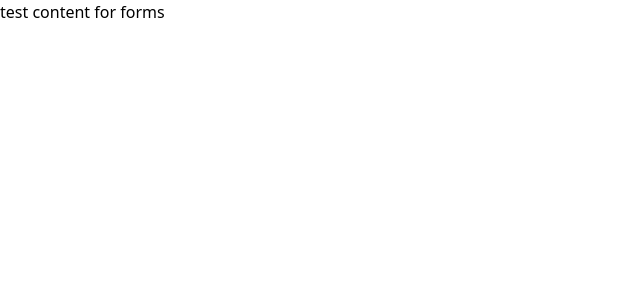
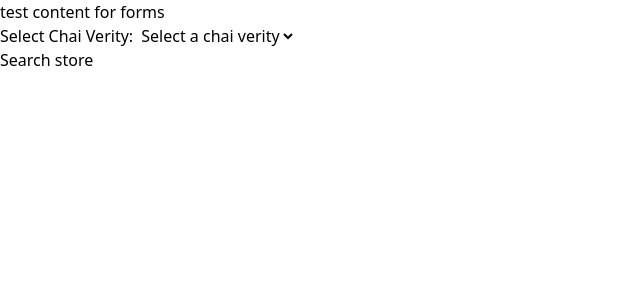
Before and after one commit to Sufiyanahmad325/Django, a Django app: page /myApp/chai_stores/ in a window 1280 px wide. Shown: the top 300 px of the page, without its empty margins (0-640 px from the left). Run offline with Django 5.2, Linux system fonts and the light colour scheme; data comes from the database, SQL or seed files in the repository; both versions use the stored data as it was after the commit; some libraries are stand-ins or nearby versions.

Commit message:
fixed some bugs

```diff
--- /dev/null
+++ b/myApp/forms.py
@@ -0,0 +1,8 @@
+from django import forms
+from .models import chaiVerity, chaiReview, Store, chaiCertificate
+
+
+class chaiVerityForm(forms.Form):
+    chai_Verity = forms.ModelChoiceField(queryset=chaiVerity.objects.all(), label='Select Chai Verity', empty_label='Select a chai verity')
+    # chai_Verity = forms.CharField() # ye ha pe hamne chai_Verity field ko CharField ke roop me define kiya hai taki user ko ek text input field mile jisme wo chai veriety ka naam type kar sakein
+    # chai_verity = forms.CharField()
--- a/myApp/templates/myApp/chai_stores.html
+++ b/myApp/templates/myApp/chai_stores.html
@@ -5,4 +5,21 @@
 
 test content for forms
 
+<form action="" method="POST">
+    {% csrf_token %}
+    {{form}}
+    <button type="submit">Search store</button>
+</form>
+
+{% if stores %}
+    <h2>Stores with selected chai veriety:</h2>
+    <ul>
+        {% for store in stores %}
+            <li>{{ store.name }}</li>
+        {% endfor %}
+    </ul>
+{% elif stores is not None %}
+    <p>No stores found for the selected chai veriety.</p>
+{% endif %}
+
 {% endblock %}
--- a/myApp/views.py
+++ b/myApp/views.py
@@ -1,6 +1,7 @@
 from django.shortcuts import render
-from .models import chaiVerity # yeha pe hamne chaiVerity model ko import kiya hai taki ham usko views me use kar sakein
+from .models import chaiVerity , Store # yeha pe hamne chaiVerity model ko import kiya hai taki ham usko views me use kar sakein
 from django.shortcuts import get_object_or_404 # yeha pe hamne get_object_or_404 function ko import kiya hai taki ham usko views me use kar sakein
+from .forms import chaiVerityForm # yeha pe hamne chaiVerityForm form ko import kiya hai taki ham usko views me use kar sakein
 
 # Create your views here.
 
@@ -17,4 +18,12 @@ def chai_detail(request , chai_id):
     return render(request, 'myApp/chai_details.html', {'chai': chai}) # yeha pe hamne render function ka use karke chai_detail.html template ko render kiya hai aur chai variable ko template me pass kiya hai taki ham template me chai ke object ko access kar sakein
 
 def chai_store_view(request):
-    return render(request, 'myApp/chai_stores.html')
+    stores = None
+    if request.method == 'POST':
+        form = chaiVerityForm(request.POST)
+        if form.is_valid():
+           chai_veriety =  form.cleaned_data['chai_Verity']
+           stores = Store.objects.filter(chai_verities=chai_veriety)
+    else:
+         form = chaiVerityForm()
+    return render(request, 'myApp/chai_stores.html' , {'stores': stores , "form": form})
--- a/theme/static/css/dist/styles.css
+++ b/theme/static/css/dist/styles.css
@@ -236,6 +236,9 @@
   .grid {
     display: grid;
   }
+  .inline {
+    display: inline;
+  }
   .inline-block {
     display: inline-block;
   }
@@ -374,6 +377,9 @@
     --tw-shadow: 0 10px 15px -3px var(--tw-shadow-color, rgb(0 0 0 / 0.1)), 0 4px 6px -4px var(--tw-shadow-color, rgb(0 0 0 / 0.1));
     box-shadow: var(--tw-inset-shadow), var(--tw-inset-ring-shadow), var(--tw-ring-offset-shadow), var(--tw-ring-shadow), var(--tw-shadow);
   }
+  .filter {
+    filter: var(--tw-blur,) var(--tw-brightness,) var(--tw-contrast,) var(--tw-grayscale,) var(--tw-hue-rotate,) var(--tw-invert,) var(--tw-saturate,) var(--tw-sepia,) var(--tw-drop-shadow,);
+  }
   .transition {
     transition-property: color, background-color, border-color, outline-color, text-decoration-color, fill, stroke, --tw-gradient-from, --tw-gradient-via, --tw-gradient-to, opacity, box-shadow, transform, translate, scale, rotate, filter, -webkit-backdrop-filter, backdrop-filter, display, content-visibility, overlay, pointer-events;
     transition-timing-function: var(--tw-ease, var(--default-transition-timing-function));
@@ -482,6 +488,59 @@
   inherits: false;
   initial-value: 0 0 #0000;
 }
+@property --tw-blur {
+  syntax: "*";
+  inherits: false;
+}
+@property --tw-brightness {
+  syntax: "*";
+  inherits: false;
+}
+@property --tw-contrast {
+  syntax: "*";
+  inherits: false;
+}
+@property --tw-grayscale {
+  syntax: "*";
+  inherits: false;
+}
+@property --tw-hue-rotate {
+  syntax: "*";
+  inherits: false;
+}
+@property --tw-invert {
+  syntax: "*";
+  inherits: false;
+}
+@property --tw-opacity {
+  syntax: "*";
+  inherits: false;
+}
+@property --tw-saturate {
+  syntax: "*";
+  inherits: false;
+}
+@property --tw-sepia {
+  syntax: "*";
+  inherits: false;
+}
+@property --tw-drop-shadow {
+  syntax: "*";
+  inherits: false;
+}
+@property --tw-drop-shadow-color {
+  syntax: "*";
+  inherits: false;
+}
+@property --tw-drop-shadow-alpha {
+  syntax: "<percentage>";
+  inherits: false;
+  initial-value: 100%;
+}
+@property --tw-drop-shadow-size {
+  syntax: "*";
+  inherits: false;
+}
 @layer properties {
   @supports ((-webkit-hyphens: none) and (not (margin-trim: inline))) or ((-moz-orient: inline) and (not (color:rgb(from red r g b)))) {
     *, ::before, ::after, ::backdrop {
@@ -502,6 +561,19 @@
       --tw-ring-offset-width: 0px;
       --tw-ring-offset-color: #fff;
       --tw-ring-offset-shadow: 0 0 #0000;
+      --tw-blur: initial;
+      --tw-brightness: initial;
+      --tw-contrast: initial;
+      --tw-grayscale: initial;
+      --tw-hue-rotate: initial;
+      --tw-invert: initial;
+      --tw-opacity: initial;
+      --tw-saturate: initial;
+      --tw-sepia: initial;
+      --tw-drop-shadow: initial;
+      --tw-drop-shadow-color: initial;
+      --tw-drop-shadow-alpha: 100%;
+      --tw-drop-shadow-size: initial;
     }
   }
 }
```
Also changed, not shown: db.sqlite3.
